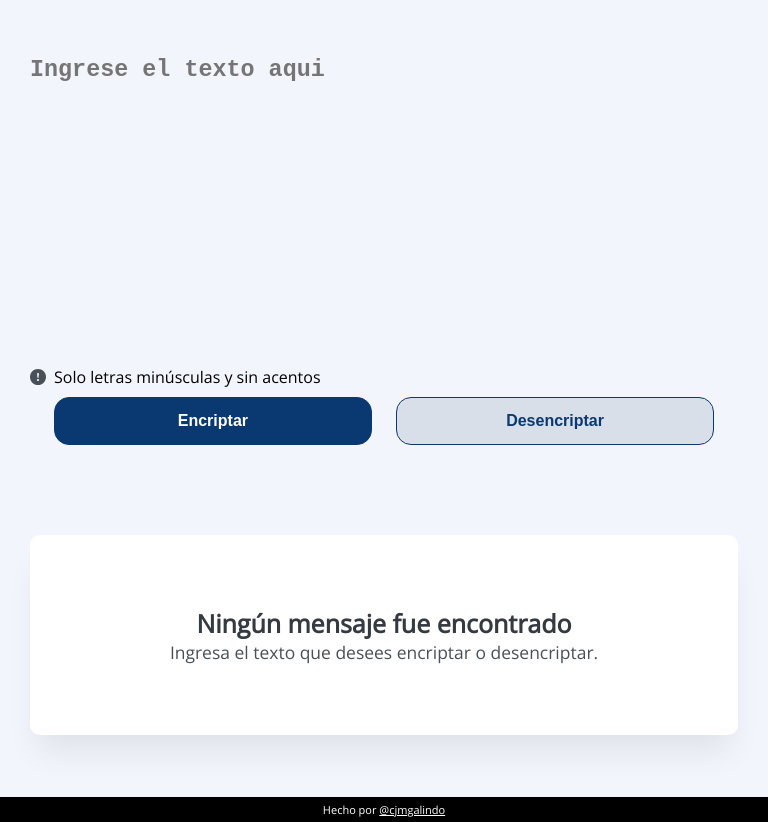
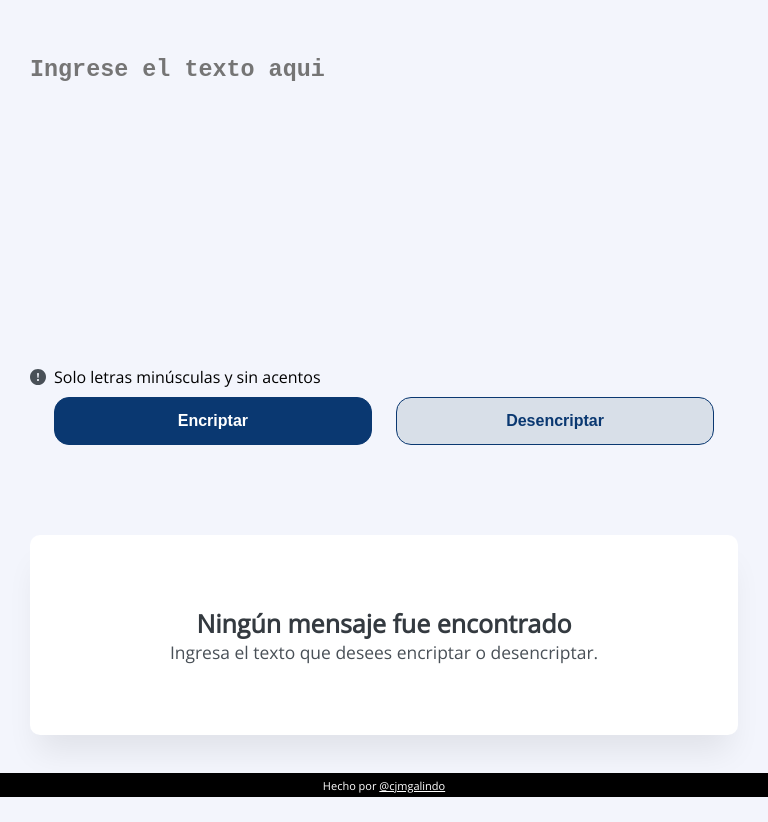
Before and after one commit to cjmgalindo/Encriptador, a plain HTML site: page index.html in a window 768 px wide. Shown: the part 63-885 px from the top of the page. After the commit the page ends 860 px from the top, so only its background shows below. Drawn offline with nearby package versions, Linux system fonts and the light colour scheme.

Commit message:
style footer

```diff
--- a/style.css
+++ b/style.css
@@ -9,7 +9,8 @@ body{
     padding: 0;
     margin: 0;
     background: #F3F5FC;
-    height: 100%;
+    min-height: 100vh;
+    height: auto;
 }
 
 textarea{
@@ -40,7 +41,7 @@ button{
 
     display: grid;
     grid-template: 1fr / 4fr 1.5fr;
-    height: 100vh;
+    min-height: 97vh;
     padding: 40px 50px 75px 50px;
 }
 
@@ -146,10 +147,8 @@ img{
 
 footer {
     color: white;
-/*     position: fixed; */
-    bottom: 0;
     width: 100%;
-    height: 25px;
+    height: 3vh;
     background-color: black;
     display: flex;
     justify-content: center;
@@ -225,7 +224,6 @@ footer a:hover{
         flex-direction: column;
         margin: 20px 20px 45px 20px;
         padding: 0;
-        height: auto;
     }
     .contenedorEntrada{
         display: flex;
@@ -281,6 +279,10 @@ footer a:hover{
     *{
         margin: 0;
         padding: 0;
+    }
+
+    body{
+        min-height: 100vh;
     }
 
     #logo{
```
